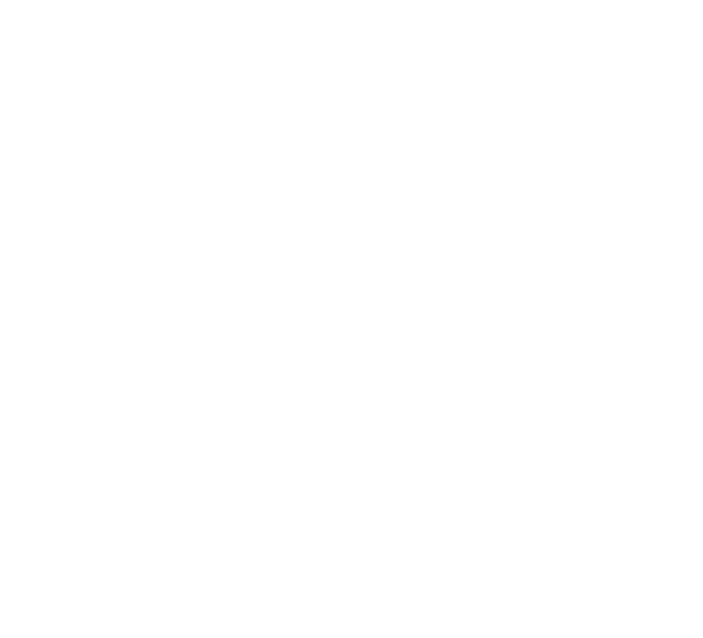
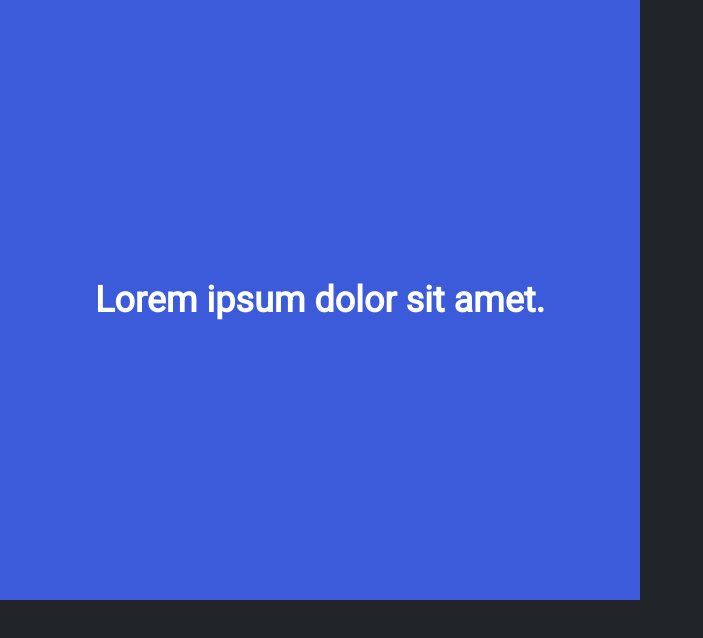
Before and after one commit to ArnoldRestrepo/centrado, a plain HTML site: page index.html in a window 1280 px wide. Shown: the whole page, without its empty margins (0-703 px from the left). Drawn offline with Linux system fonts and the light colour scheme.

Commit message:
Creación del layout y los estilos

```diff
--- a/index.html
+++ b/index.html
@@ -1,10 +1,14 @@
 <!DOCTYPE html>
-<html lang="en">
+<html lang="es">
 <head>
+	<meta name="viewport" content="width=device-width, user-scalable=no, initial-scale=1.0, maximum-scale=1.0, minimum-scale=1.0">
 	<meta charset="UTF-8">
-	<title></title>
+	<title>Como Centrar Elementos con CSS</title>
+	<link rel="stylesheet" href="style.css">
 </head>
 <body>
-
+	<div class="container">
+		<h1>Lorem ipsum dolor sit amet.</h1>
+	</div>
 </body>
 </html>
--- a/style.css
+++ b/style.css
@@ -0,0 +1,35 @@
+@import url('https://fonts.googleapis.com/css?family=Roboto');
+
+/* Layout Básico */
+*{
+	margin: 0;
+	padding: 0;
+	-webkit-box-sizing: border-box;
+	-moz-box-sizing: border-box;
+	box-sizing: border-box;
+}
+body{
+	background: #212529;
+	font-family: 'Roboto', sans-serif;
+	font-size: 18px;
+}
+
+.container{
+	background: #3b5bdb;
+	color: #424242;
+	width: 50%;
+	max-width: 800px;
+	min-width: 350px;
+	padding: 1rem;
+	height: 600px;
+	display: flex;
+	justify-content: center;
+	-ms-align-items: center;
+	align-items: center;
+}
+
+/* Components */
+h1{
+
+	color: #fff;
+}
```
